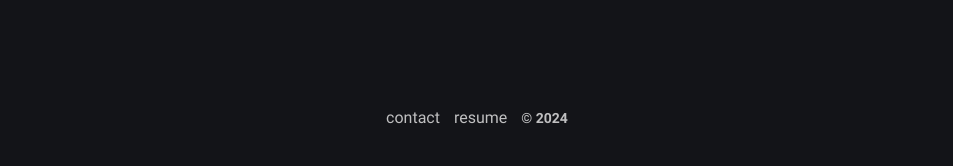
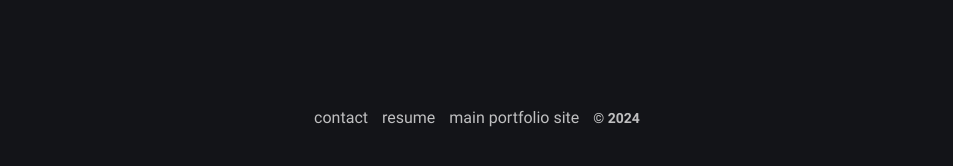
Before and after one commit to mjknaefler/Portfolio-Site-Simplified, a Jekyll site: the page built from index.md, in a window 1280 px wide. Shown: the part 406-572 px from the top of the page, without its empty margins (163-1116 px from the left). Built offline with Jekyll 4.4.1, drawn with Linux system fonts in a browser that asks for light colours.

Commit message:
Add link to main portfolio site

```diff
--- a/_includes/footer.html
+++ b/_includes/footer.html
@@ -1,6 +1,7 @@
 <footer class="footer">
   <a class="footer_item" href="/contact">contact</a>
   <a class="footer_item" href="/files/resume.pdf">resume</a>
+  <a class="footer_item" href="https://www.knaefler.com">main portfolio site</a>
   <span class="footer_item">&copy; {{ site.time | date: "%Y" }}</span>
   <small class="footer_copyright">
   </small>
```
Also changed, not shown: 4 other files.
